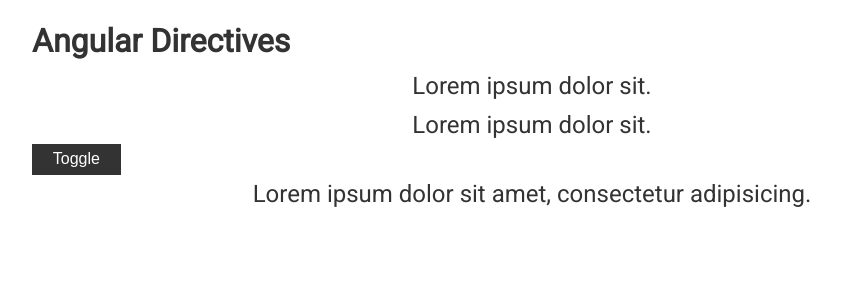
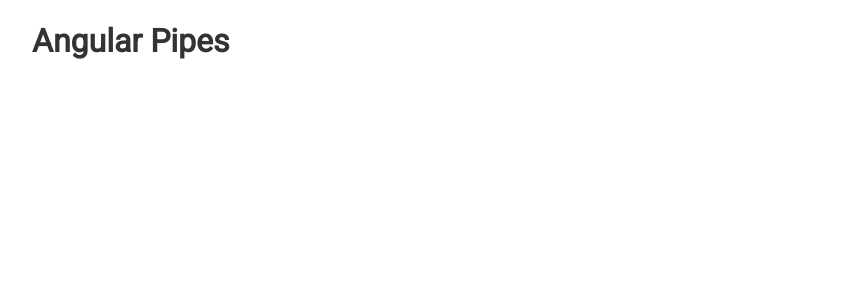
Before and after one commit to kravchyshyn/angular-basics, an Angular app: page / in a window 1280 px wide. Shown: the top 300 px of the page, without its empty margins (108-949 px from the left). Built offline with nearby package versions, Linux system fonts and the light colour scheme.

Commit message:
[Feature] initial commit for Section 5 - Pipes

```diff
--- a/src/app/app.component.html
+++ b/src/app/app.component.html
@@ -1,29 +1,4 @@
 <div class="container">
-    <h1>Angular Directives</h1>
+    <h1>Angular Pipes</h1>
 
-    <p appStyle="red" [dStyles]="{border: '1px solid blue', borderRadius:'1px '}">
-        Lorem ipsum dolor sit.
-    </p>
-
-    <p appStyle="blue" [dStyles]="{border: '1px solid red', borderRadius:'10px'}">
-        Lorem ipsum dolor sit.
-    </p>
-
-    <button class="btn" (click)="isVisible = !isVisible"> Toggle</button>
-
-<!--    <div *ngIf="isVisible" class="wrap">-->
-<!--        <p>Lorem ipsum dolor sit amet, consectetur adipisicing.</p>-->
-<!--    </div>-->
-
-<!--    <div class="wrap" *appIfnot="!isVisible">-->
-<!--        <p>Lorem ipsum dolor sit amet, consectetur adipisicing.</p>-->
-<!--    </div>-->
-
-    <!--is equal to -->
-
-    <ng-template [appIfnot]="!isVisible">
-        <div class="wrap">
-            <p>Lorem ipsum dolor sit amet, consectetur adipisicing.</p>
-        </div>
-    </ng-template>
 </div>
--- a/src/app/app.module.ts
+++ b/src/app/app.module.ts
@@ -3,14 +3,10 @@ import { NgModule } from '@angular/core';
 
 import { AppComponent } from './app.component';
 import {FormsModule} from '@angular/forms';
-import {StyleDirective} from "./directives/style.directive";
-import { IfnotDirective } from './directives/ifnot.directive';
 
 @NgModule({
   declarations: [
     AppComponent,
-    StyleDirective,
-    IfnotDirective,
   ],
   imports: [
     BrowserModule,
--- a/src/app/directives/ifnot.directive.ts
+++ /dev/null
@@ -1,21 +0,0 @@
-import {Directive, Input, TemplateRef, ViewContainerRef} from '@angular/core';
-
-@Directive({
-  selector: '[appIfnot]'
-})
-export class IfnotDirective {
-
-  @Input('appIfnot') set ifNot(condition: boolean) {
-      if (!condition)
-      {
-        // Show
-        this.viewContainer.createEmbeddedView(this.templateRef)
-      } else {
-        // Hide
-        this.viewContainer.clear()
-      }
-  }
-
-  constructor(private templateRef: TemplateRef<any>,
-              private viewContainer: ViewContainerRef) { }
-}
--- a/src/app/directives/style.directive.ts
+++ /dev/null
@@ -1,37 +0,0 @@
-import {Directive, ElementRef, HostBinding, HostListener, Input, Renderer2} from "@angular/core";
-
-@Directive({
-    selector: '[appStyle]'
-})
-export class StyleDirective {
-
-    @Input('appStyle') color: string = 'blue'
-    @Input() dStyles: {border?: string, fontWeight?: string, borderRadius?: string}
-
-    @HostBinding('style.color') elColor = null
-
-    constructor(private el: ElementRef, private renderer: Renderer2) {
-
-    }
-
-    @HostListener('click', ['$event.target']) onClick(event: Event) {
-        console.log(event)
-    }
-
-    @HostListener('mouseenter') onEnter() {
-        this.elColor = this.color
-        // this.renderer.setStyle(this.el.nativeElement, 'color', this.color)
-        // this.renderer.setStyle(this.el.nativeElement, 'border', this.dStyles.border)
-        // this.renderer.setStyle(this.el.nativeElement, 'borderRadius', this.dStyles.borderRadius)
-        // this.renderer.setStyle(this.el.nativeElement, 'fontWeight', this.dStyles.fontWeight)
-
-    }
-
-    @HostListener('mouseleave') onLeave() {
-        this.elColor = null
-        // this.renderer.setStyle(this.el.nativeElement, 'color', null)
-        // this.renderer.setStyle(this.el.nativeElement, 'border', null)
-        // this.renderer.setStyle(this.el.nativeElement, 'borderRadius', null)
-        // this.renderer.setStyle(this.el.nativeElement, 'fontWeight', null)
-    }
-}
```
